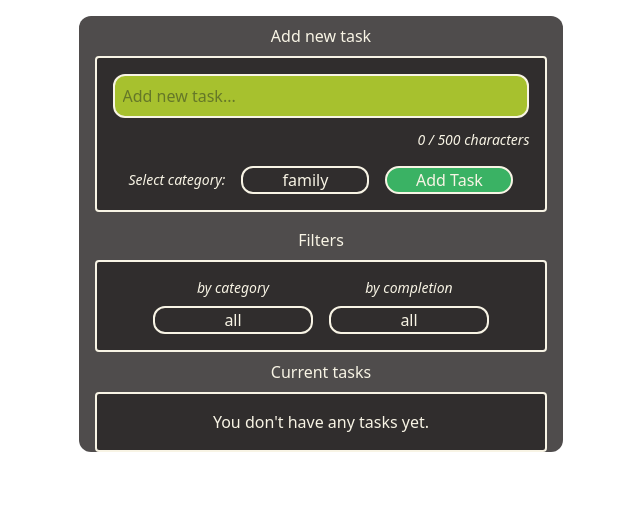
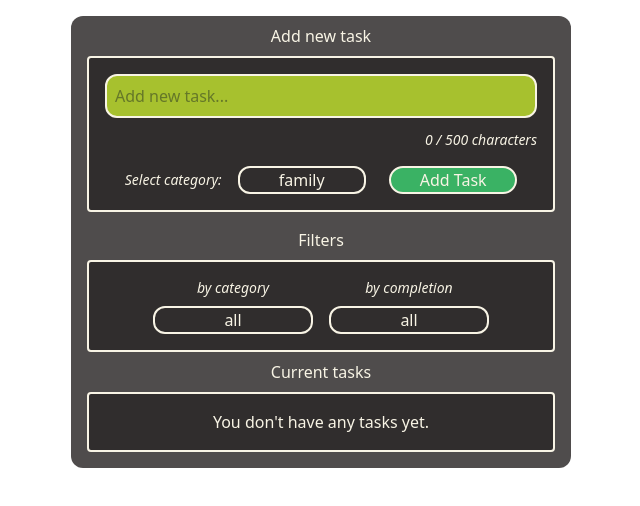
Before and after one commit to Belan-Mihail/ToDoApp, a React (Vite) app: page / in a window 1280 px wide. Shown: the top 506 px of the page, without its empty margins (319-959 px from the left). Built offline with nearby package versions, Linux system fonts and the light colour scheme.

Commit message:
add max width to main app.tsx div

```diff
--- a/src/App.tsx
+++ b/src/App.tsx
@@ -16,7 +16,7 @@ const App: React.FC = () => {
   return (
 
 
-      <div className='bg-[#242020cc] rounded-xl text-[#f8f4e5] w-max mx-auto my-4 main flex flex-col' >
+      <div className='bg-[#242020cc] rounded-xl text-[#f8f4e5] max-w-[500px] mx-auto my-4 main flex flex-col' >
         {/* form to add new task */}
         <TodoForm />
 
--- a/src/components/TodoItem.tsx
+++ b/src/components/TodoItem.tsx
@@ -55,7 +55,7 @@ const TodoItem:React.FC<TodoItemProps> = ({ task }) => {
     }
 
   return (
-    <div className='p-2 m-2 flex gap-2'>
+    <div className='p-2 m-2 flex gap-2 mb-2'>
         {isConfirmVisible && (
             <ConfirmModal
             header={modalMessage}
--- a/src/components/TodoList.tsx
+++ b/src/components/TodoList.tsx
@@ -15,7 +15,7 @@ const TodoList:React.FC<TodoListProps> = ({todos, filter}) => {
     <div className='flex items-center justify-center text-center mt-2'>
         <h3>Current tasks</h3>
     </div>
-    <div className='p-4 mx-4 mt-2 flex flex-col gap-2 border-[#f8f4e5] border-2 rounded bg-[#292626cc] items-center justify-around'>
+    <div className='p-4 mx-4 mt-2 mb-4 flex flex-col gap-2 border-[#f8f4e5] border-2 rounded bg-[#292626cc] items-center justify-around'>
       {filteredTask.length > 0 ? (filteredTask.map((task) => (
         <TodoItem key={task.id} task={task} />
       ))) : (
```
